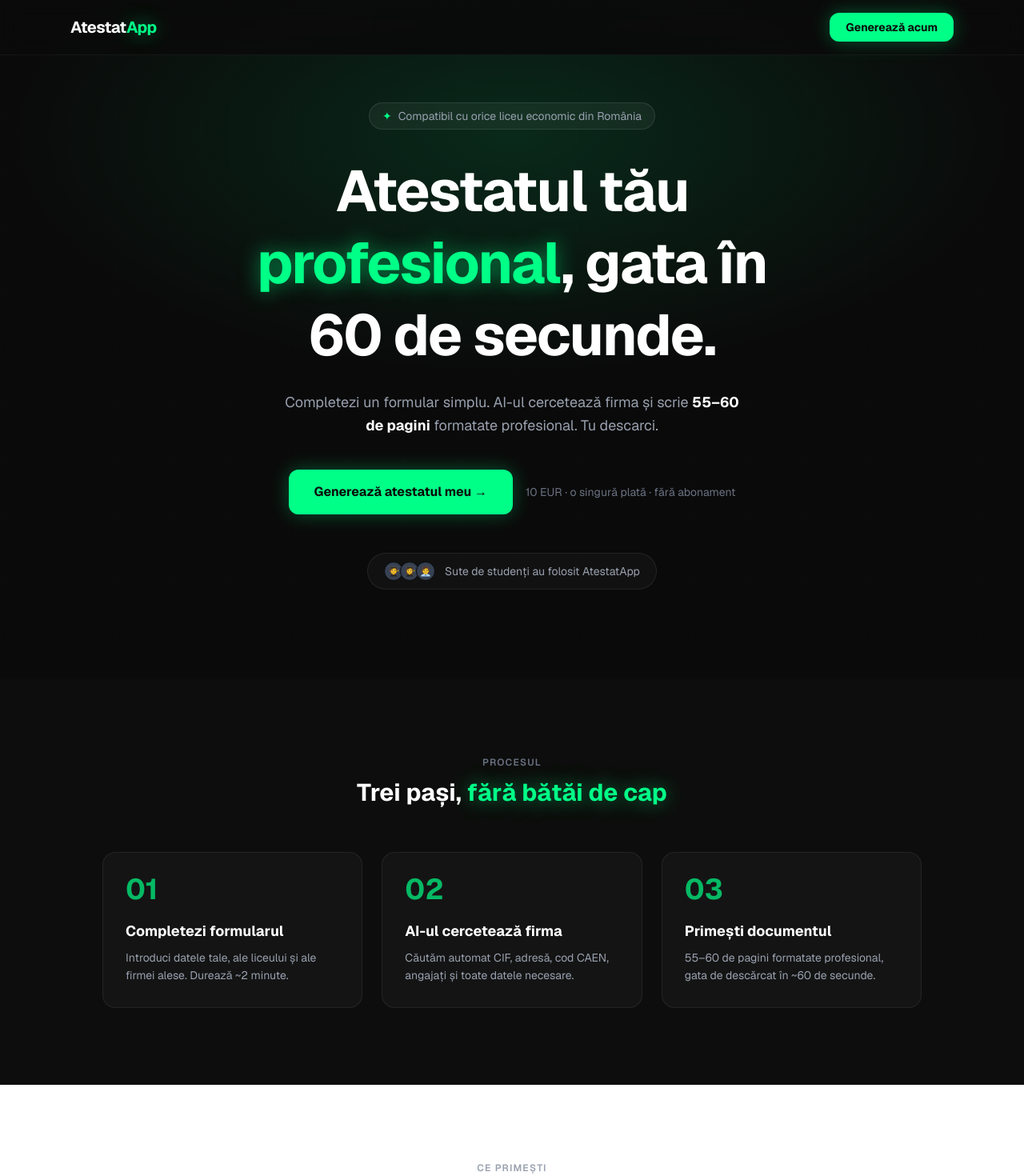
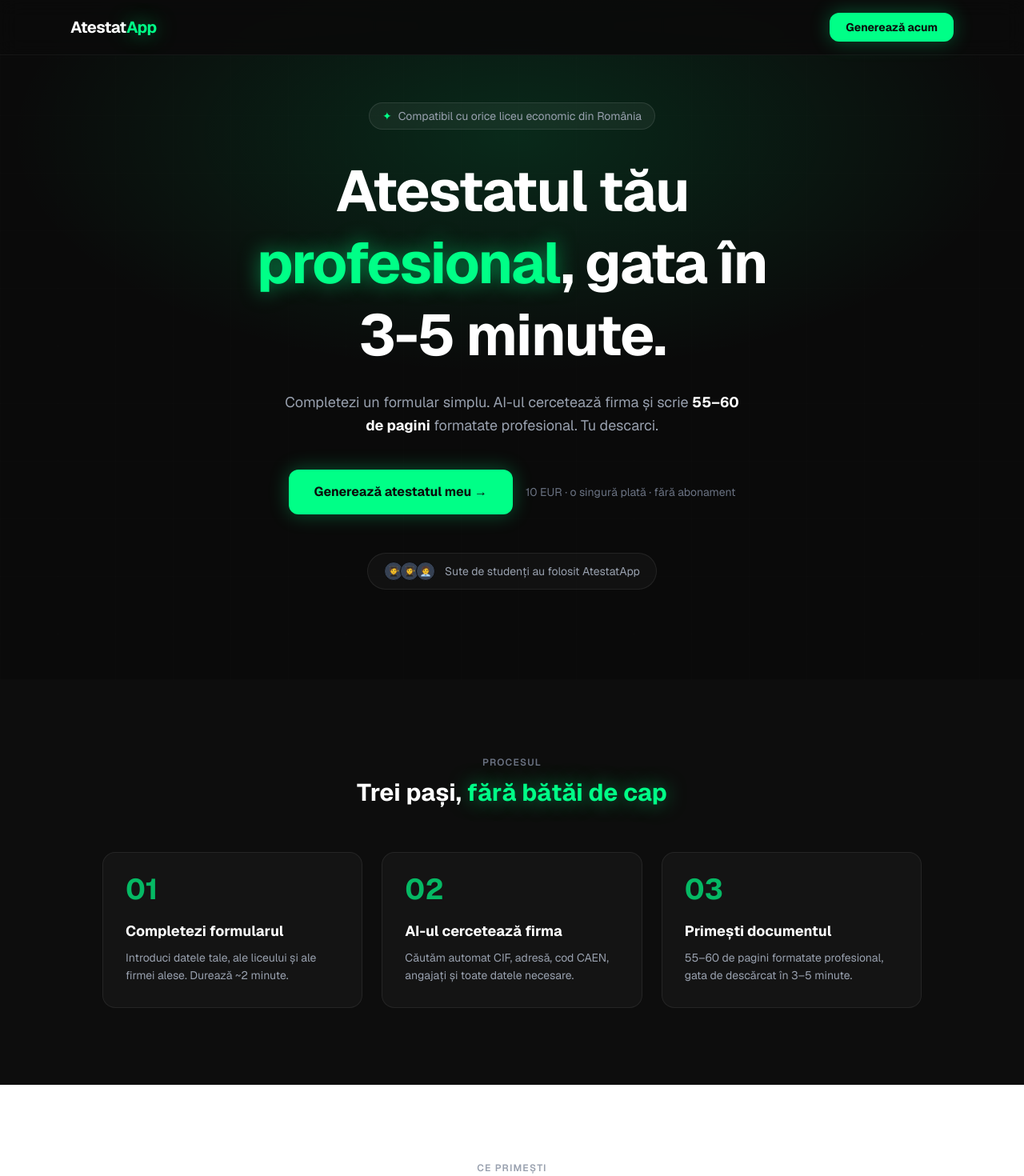
Before and after one commit to tetabaros114-ux/atestatapp, a Next.js app: page / in a window 1280 px wide. Shown: the top 1470 px of the page at 80% size. Built offline with nearby package versions, Linux system fonts and the light colour scheme.

Commit message:
Increase timeouts + update landing page timing
- generate-test: maxDuration 60 → 300s (5 minutes)
- lookup-firma: maxDuration 60 → 120s
- Landing page: '60 de secunde' → '3-5 minute'

```diff
--- a/app/api/generate-test/route.ts
+++ b/app/api/generate-test/route.ts
@@ -4,7 +4,7 @@ import { buildDocx } from '@/lib/docx-builder'
 import type { AtestateInput } from '@/types/atestat'
 
 // Allow up to 60 seconds for generation (requires Vercel Pro in production)
-export const maxDuration = 60
+export const maxDuration = 300
 
 export async function POST(req: NextRequest) {
   try {
--- a/app/api/lookup-firma/route.ts
+++ b/app/api/lookup-firma/route.ts
@@ -1,7 +1,7 @@
 import { NextRequest, NextResponse } from 'next/server'
 import { lookupFirmaSafe } from '@/lib/claude'
 
-export const maxDuration = 60
+export const maxDuration = 120
 
 export async function POST(req: NextRequest) {
   try {
--- a/app/page.tsx
+++ b/app/page.tsx
@@ -32,7 +32,7 @@ const STEPS = [
   {
     n: '03',
     title: 'Primești documentul',
-    desc: '55–60 de pagini formatate profesional, gata de descărcat în ~60 de secunde.',
+    desc: '55–60 de pagini formatate profesional, gata de descărcat în 3–5 minute.',
   },
 ]
 
@@ -123,7 +123,7 @@ export default function Home() {
             <span className="brand-green">profesional</span>
             {', '}gata în
             <br />
-            60 de secunde.
+            3-5 minute.
           </h1>
 
           <p className="text-lg text-gray-400 max-w-xl mx-auto mb-10 leading-relaxed">
```
